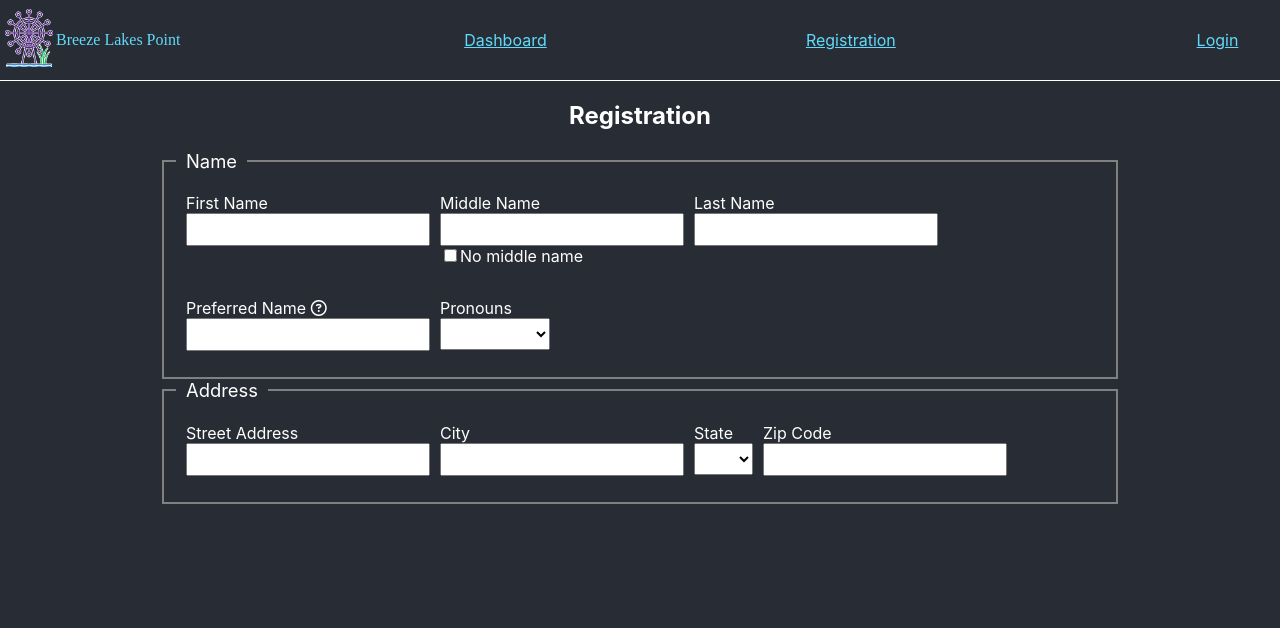
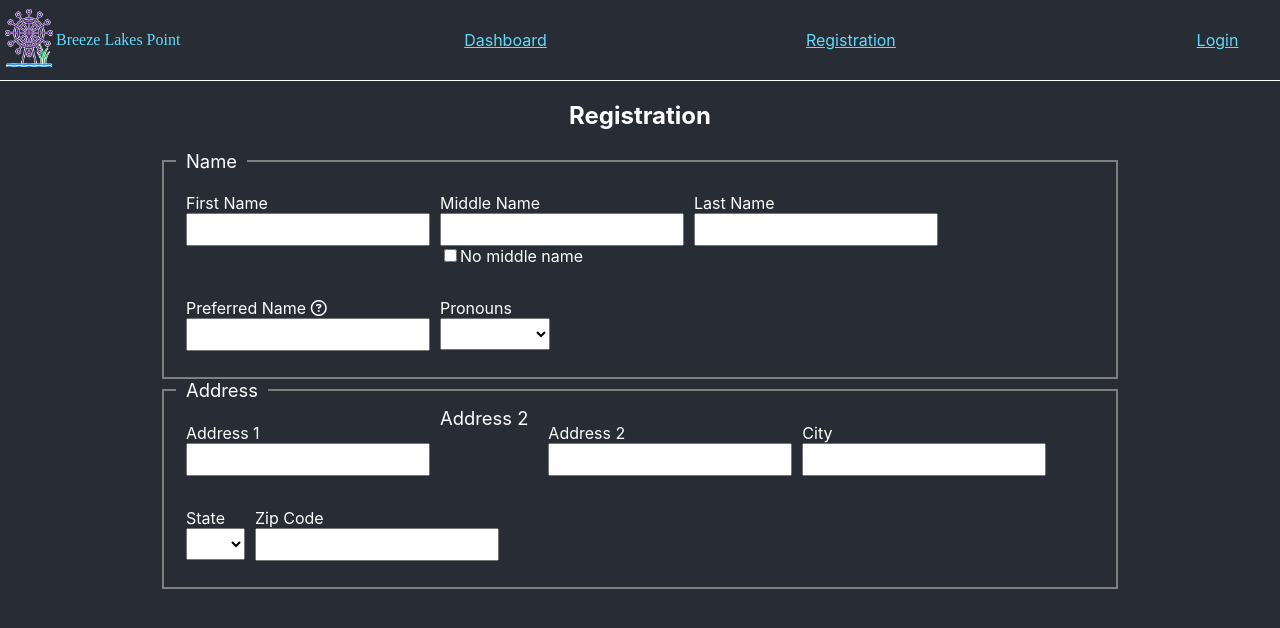
Before and after one commit to kristenkinnearohlmann/breeze-lakes-point-frontend, a React (Create React App) app: page /registration in a window 1280 px wide. Shown: the top 628 px of the page. Built offline with nearby package versions, Linux system fonts and the light colour scheme; a web font is replaced by a local one.

Commit message:
Split address into 1 and 2 to capture apartment

```diff
--- a/src/components/Registration.js
+++ b/src/components/Registration.js
@@ -11,7 +11,8 @@ class Registration extends Component {
         no_middle_name: false,
         last_name: "",
         preferred_name: "",
-        street_address: "",
+        address_1: "",
+        address_2: "",
         city: "",
         state_abbrev: "",
         zip_code: ""
@@ -76,8 +77,13 @@ class Registration extends Component {
                         <fieldset className="input-fields-row">
                             <legend>Address</legend>
                             <p>
-                                <label htmlFor="street_address">Street Address</label><br/>
-                                <input type="text" name="street_address" id="street_address" value={this.state.street_address} onChange={this.handleonChange} />
+                                <label htmlFor="address_1">Address 1</label><br/>
+                                <input type="text" name="address_1" id="address_1" value={this.state.address_1} onChange={this.handleonChange} />
+                            </p>
+                            <legend>Address 2</legend>
+                            <p>
+                                <label htmlFor="address_2">Address 2</label><br/>
+                                <input type="text" name="address_2" id="address_2" value={this.state.address_2} onChange={this.handleonChange} />
                             </p>
                             <p>
                                 <label htmlFor="city">City</label><br/>
```
